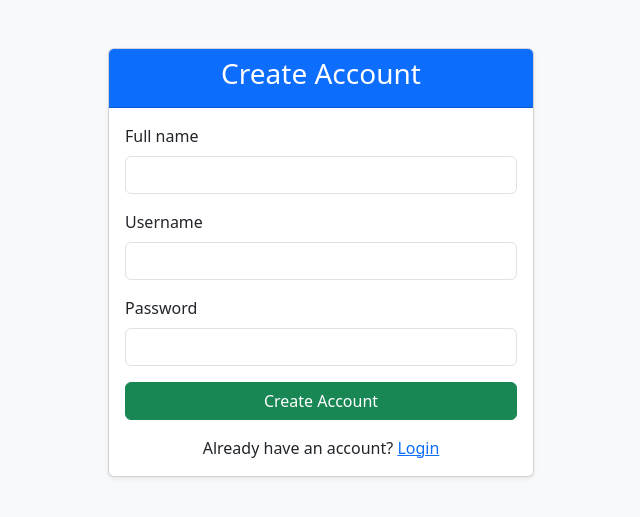
After one commit to rahelaG/taskManager, a Spring app: template src/main/resources/templates/register.html in a window 1280 px wide. The commit adds this page. Shown: the top 517 px of the page, without its empty margins (319-959 px from the left). Run offline with Thymeleaf, Linux system fonts and the light colour scheme; the template is opened without the code that fills it, so the values that code supplies are empty; some of the project's set-up classes (security, data sources, template engines, error pages and the like) are left out, and stand-ins take their place.

Commit message:
Add user registration feature
Implemented full registration flow, including register page, controller, public route access, automatic role assignment (ROLE_USER), and secure password encoding.

```diff
--- a/src/main/java/com/taskmanager/taskmanager/security/CustomUserDetailsService.java
+++ b/src/main/java/com/taskmanager/taskmanager/security/CustomUserDetailsService.java
@@ -20,6 +20,9 @@ public class CustomUserDetailsService implements UserDetailsService {
     public UserDetails loadUserByUsername(String username)
             throws UsernameNotFoundException {
 
+        // Normalize username pentru siguranță
+        username = username.trim().toLowerCase();
+
         User user = userRepository.findByUtilizator(username);
 
         if (user == null) {
--- a/src/main/resources/templates/login.html
+++ b/src/main/resources/templates/login.html
@@ -44,6 +44,10 @@
                 <button type="submit" class="btn btn-primary w-100">
                     Login
                 </button>
+                <button class="btn btn-outline-primary w-100" onclick="window.location='/register'">
+                    Create a new account
+                </button>
+
             </form>
 
         </div>
--- /dev/null
+++ b/src/main/resources/templates/register.html
@@ -0,0 +1,52 @@
+<!DOCTYPE html>
+<html lang="ro" xmlns:th="http://www.thymeleaf.org">
+<head>
+    <meta charset="UTF-8">
+    <title>Register</title>
+
+    <link href="https://cdn.jsdelivr.net/npm/bootstrap@5.3.2/dist/css/bootstrap.min.css" rel="stylesheet">
+
+</head>
+<body class="bg-light">
+
+<div class="container mt-5" style="max-width: 450px;">
+
+    <div class="card shadow-sm">
+        <div class="card-header bg-primary text-white text-center">
+            <h3>Create Account</h3>
+        </div>
+
+        <div class="card-body">
+
+            <form action="/register" method="post">
+
+                <div class="mb-3">
+                    <label class="form-label">Full name</label>
+                    <input class="form-control" type="text" name="nume" required>
+                </div>
+
+                <div class="mb-3">
+                    <label class="form-label">Username</label>
+                    <input class="form-control" type="text" name="utilizator" required>
+                </div>
+
+                <div class="mb-3">
+                    <label class="form-label">Password</label>
+                    <input class="form-control" type="password" name="parola" required>
+                </div>
+
+                <button class="btn btn-success w-100">Create Account</button>
+
+            </form>
+
+            <div class="text-center mt-3">
+                Already have an account? <a href="/login">Login</a>
+            </div>
+
+        </div>
+    </div>
+
+</div>
+
+</body>
+</html>
```
Also changed, not shown: src/main/java/com/taskmanager/taskmanager/controller/RegisterController.java (added, +37 -0 lines), src/main/java/com/taskmanager/taskmanager/security/SecurityConfig.java (+11 -6 lines).
